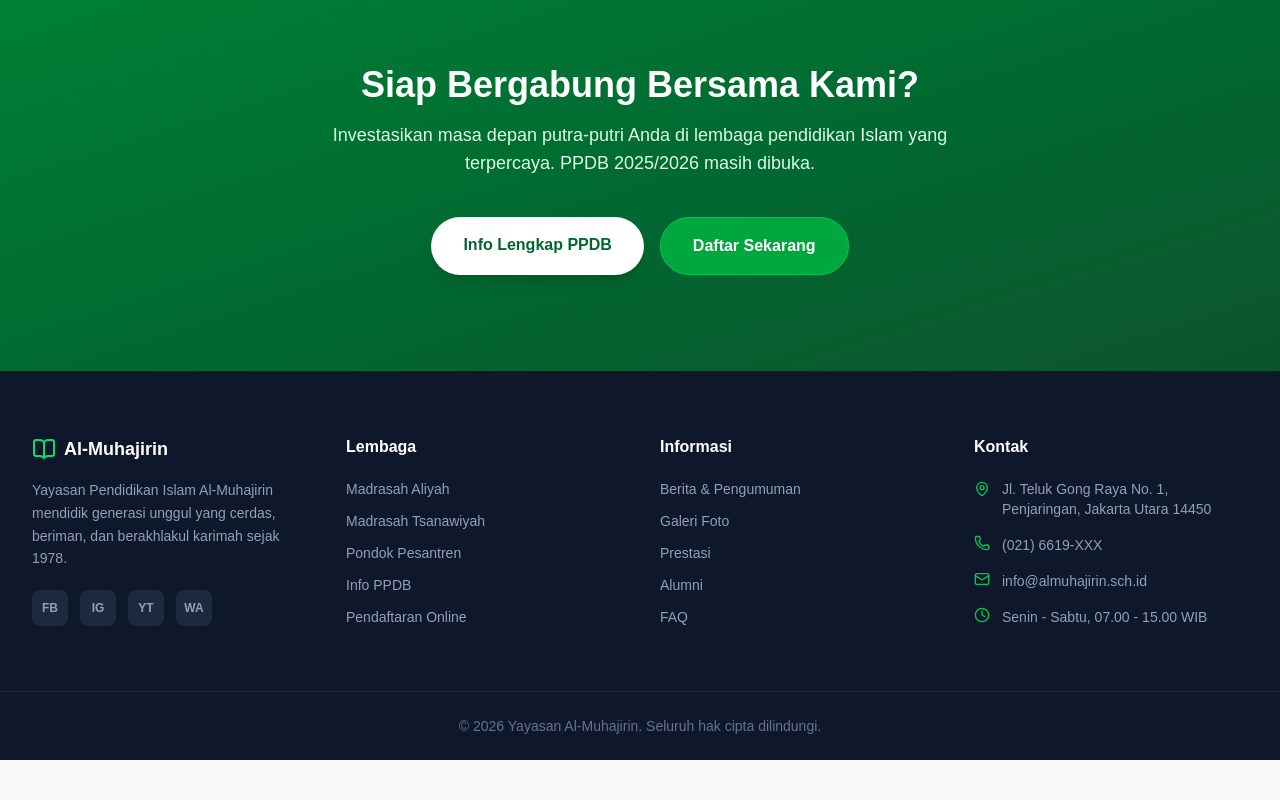
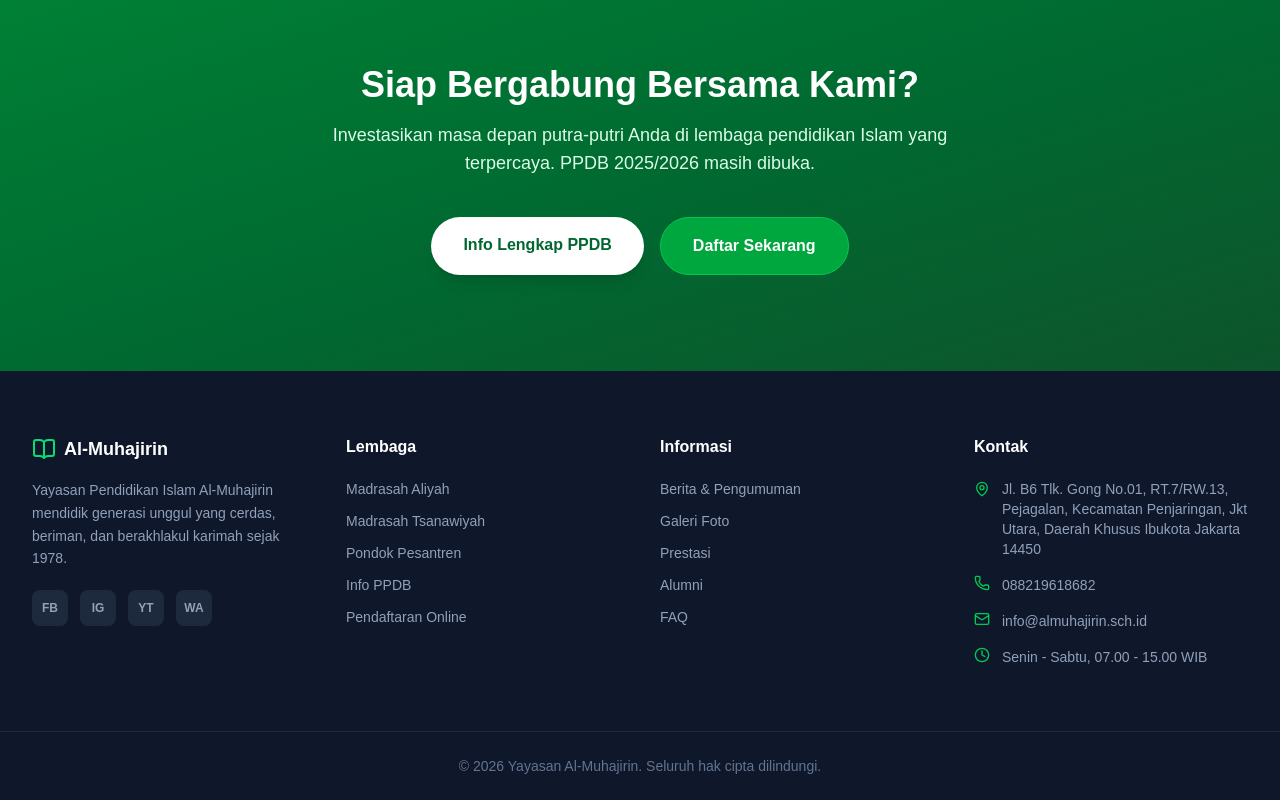
Before and after one commit to prince-salman/almuhajirin, a Next.js app: page / in a window 1280 px wide. Shown: the part 3986-4786 px from the top of the page. Before the commit the page ends 4746 px from the top, so only its background shows below. Built offline with nearby package versions, Linux system fonts and the light colour scheme.

Commit message:
fix: update address and contact numbers

```diff
--- a/src/components/FloatingButtons.tsx
+++ b/src/components/FloatingButtons.tsx
@@ -17,7 +17,7 @@ export default function FloatingButtons() {
   return (
     <>
       <a
-        href="https://wa.me/6281234567890"
+        href="https://wa.me/6288219618682"
         target="_blank"
         rel="noopener noreferrer"
         className="fixed bottom-6 left-6 z-50 flex items-center gap-2 bg-green-500 hover:bg-green-600 text-white px-4 py-3 rounded-full shadow-xl transition-all duration-300 hover:scale-105"
--- a/src/components/Footer.tsx
+++ b/src/components/Footer.tsx
@@ -66,11 +66,11 @@ export default function Footer() {
             <ul className="space-y-4 text-sm">
               <li className="flex gap-3">
                 <MapPin size={16} className="text-green-500 flex-shrink-0 mt-0.5" />
-                <span>Jl. Teluk Gong Raya No. 1, Penjaringan, Jakarta Utara 14450</span>
+                <span>Jl. B6 Tlk. Gong No.01, RT.7/RW.13, Pejagalan, Kecamatan Penjaringan, Jkt Utara, Daerah Khusus Ibukota Jakarta 14450</span>
               </li>
               <li className="flex gap-3">
                 <Phone size={16} className="text-green-500 flex-shrink-0" />
-                <span>(021) 6619-XXX</span>
+                <span>088219618682</span>
               </li>
               <li className="flex gap-3">
                 <Mail size={16} className="text-green-500 flex-shrink-0" />
@@ -90,10 +90,10 @@ export default function Footer() {
 
       {/* Sticky Bottom Contact Bar (Mobile only) */}
       <div className="md:hidden fixed bottom-0 left-0 right-0 bg-green-700 text-white z-40 flex shadow-[0_-4px_6px_-1px_rgba(0,0,0,0.1)]">
-        <a href="tel:0216619000" className="flex-1 py-3 flex items-center justify-center gap-2 border-r border-green-600 font-medium text-sm">
+        <a href="tel:088219618682" className="flex-1 py-3 flex items-center justify-center gap-2 border-r border-green-600 font-medium text-sm">
           <Phone size={16} /> Telepon
         </a>
-        <a href="https://wa.me/6281234567890" className="flex-1 py-3 flex items-center justify-center gap-2 font-medium text-sm">
+        <a href="https://wa.me/6288219618682" className="flex-1 py-3 flex items-center justify-center gap-2 font-medium text-sm">
           <svg viewBox="0 0 24 24" width="16" height="16" stroke="currentColor" strokeWidth="2" fill="none" strokeLinecap="round" strokeLinejoin="round" className="css-i6dzq1"><path d="M21 11.5a8.38 8.38 0 0 1-.9 3.8 8.5 8.5 0 0 1-7.6 4.7 8.38 8.38 0 0 1-3.8-.9L3 21l1.9-5.7a8.38 8.38 0 0 1-.9-3.8 8.5 8.5 0 0 1 4.7-7.6 8.38 8.38 0 0 1 3.8-.9h.5a8.48 8.48 0 0 1 8 8v.5z"></path></svg> WhatsApp
         </a>
       </div>
```
